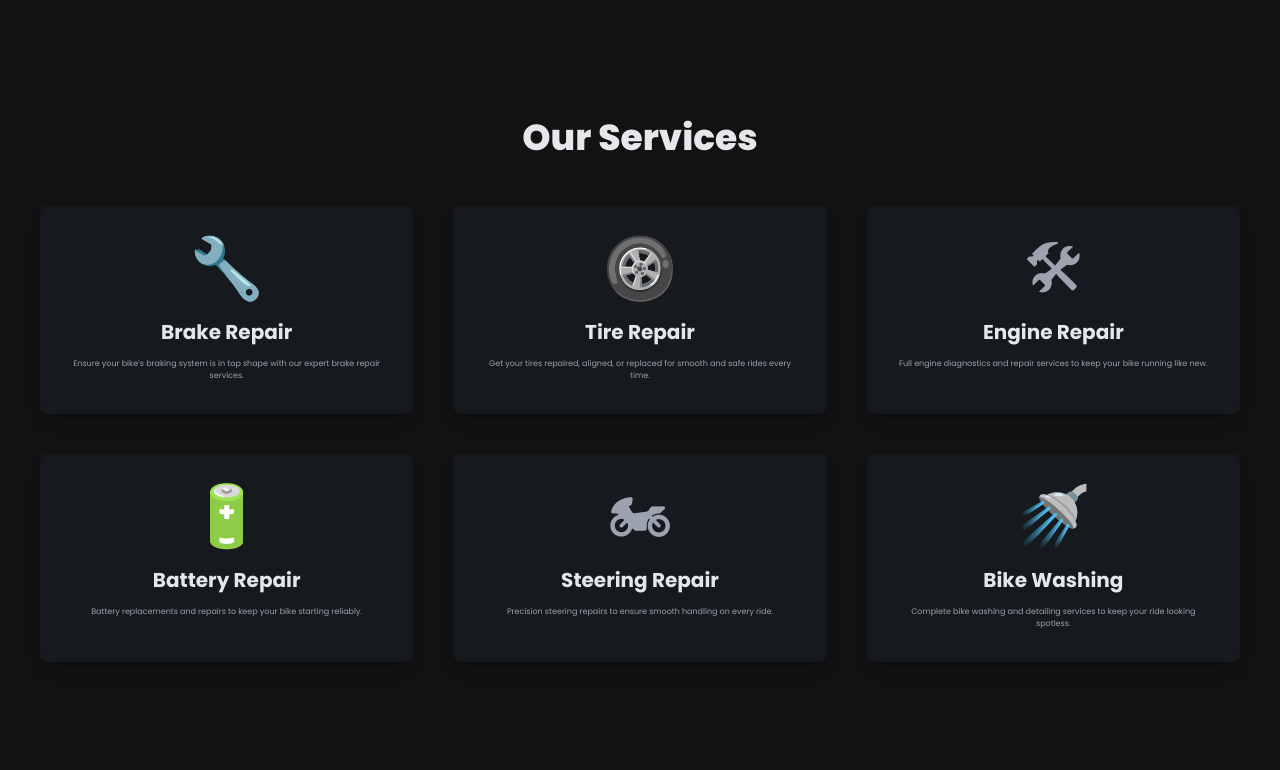
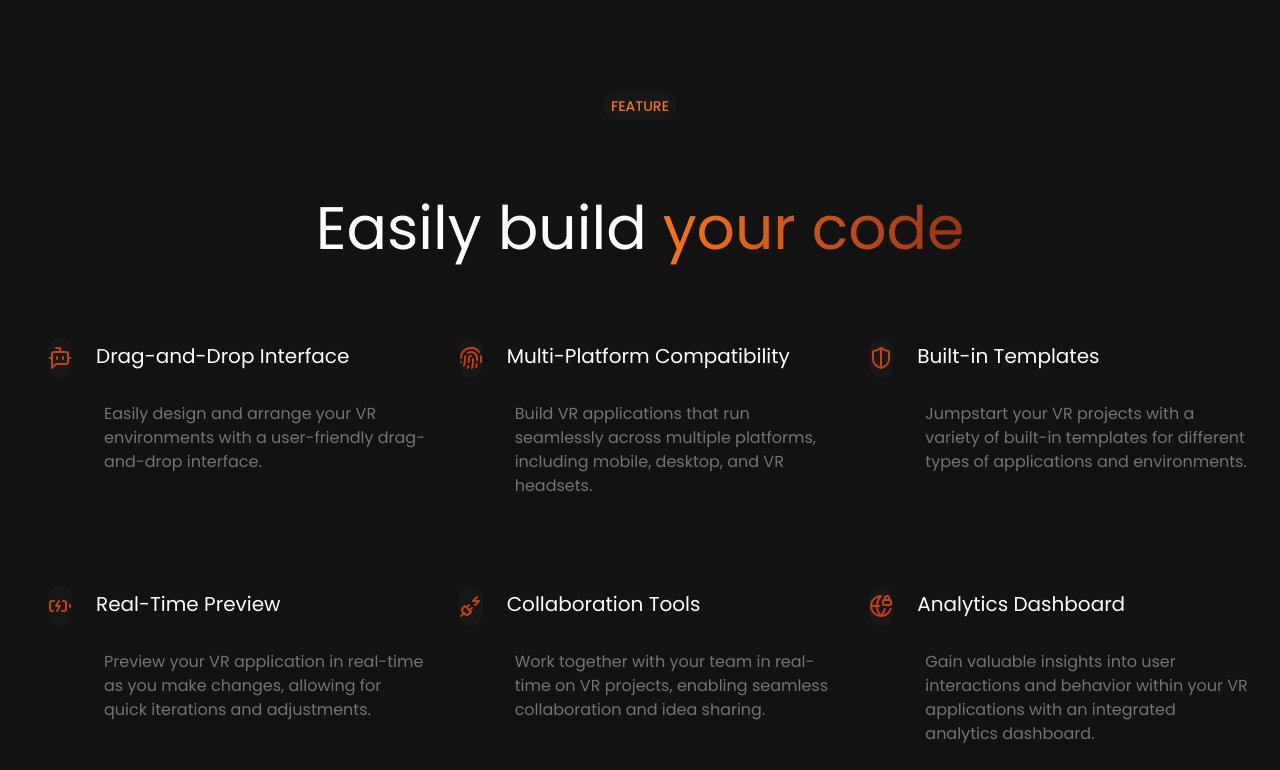
Before and after one commit to yashwardhancodes/ProjectK, a React (Vite) app: page / in a window 1280 px wide. Shown: the part 1810-2580 px from the top of the page. Built offline with nearby package versions, Linux system fonts and the light colour scheme; a web font is replaced by a local one.

Commit message:
initial comment

```diff
--- a/src/components/Featuresection.jsx
+++ b/src/components/Featuresection.jsx
@@ -1,32 +1,33 @@
-import React from 'react';
-import { service } from '../constants';
+import React from 'react'
+import { features } from '../constants'
 
 const Featuresection = () => {
-    return (
-      <section className="bg-gradient-to-black from-gray-800 via-gray-900 to-black py-16">
-        <div className="container mx-auto px-4">
-          <h2 className="text-4xl font-extrabold text-gray-200 text-center mb-12">Our Services</h2>
-          <div className="grid lg:gap-10 gap-1 grid-cols-1 lg:grid-cols-3">
-            {service.map((feature, index) => (
-              <div
-                key={index}
-                className="relative group bg-gray-800 bg-opacity-30 hover:bg-opacity-50 rounded-lg p-8 text-center shadow-lg hover:shadow-2xl transition-all duration-500 transform hover:-translate-y-2"
-              >
-                <div className="text-xl lg:text-6xl mb-5 text-gray-400 group-hover:text-gray-100 transition-colors duration-300">
-                  {feature.icon}
+  return (
+   <div className="mt-10 border-b border-neutral-800 relative min-h-[800px]">
+    <div className="text-center">
+        <span className='bg-neutral-900 text-orange-500 rounded-full
+        h-6 text-sm font-medium px-2 py-1 uppercase'>Feature</span>
+        <h2 className='mt-10 lg:mt-20 text-3xl sm:text-5xl lg:text-6xl'>Easily build&nbsp;
+            <span className='bg-gradient-to-r from-orange-500 to-orange-800 text-transparent bg-clip-text'>your code</span></h2>
+    </div>
+    <div className="flex flex-wrap mt-10 lg:mt-20">
+        {features.map((feature,key)=>(
+            <div key={key} className="w-full sm:w-1/2 lg:w-1/3">
+            <div className="flex">
+                <div className="flex mx-6 justify-center items-center bg-neutral-900 rounded-full size-10 text-orange-700">
+                    {feature.icon}
                 </div>
-                <h5 className="lg:text-xl text-xs font-bold mb-3 text-gray-200 group-hover:text-white transition-colors">
-                  {feature.title}
-                </h5>
-                <p className="text-gray-400 text-[0.5rem]">{feature.description}</p>
+                <div>
+                <h5 className="mt-1 mb-6 text-xl">{feature.text}</h5>
+                <p className='text-md text-neutral-500 mb-20 p-2'>{feature.description}</p>
+                </div>
+            </div>
+            </div>
+        ))}
+    </div>
+   </div>
 
-                <div className="absolute inset-0 bg-gradient-to-br from-gray-700 to-gray-900 opacity-0 group-hover:opacity-30 transition-opacity duration-500 rounded-lg"></div>
-              </div>
-            ))}
-          </div>
-        </div>
-      </section>
-    );
-};
+  )
+}
 
-export default Featuresection;
+export default Featuresection
```
